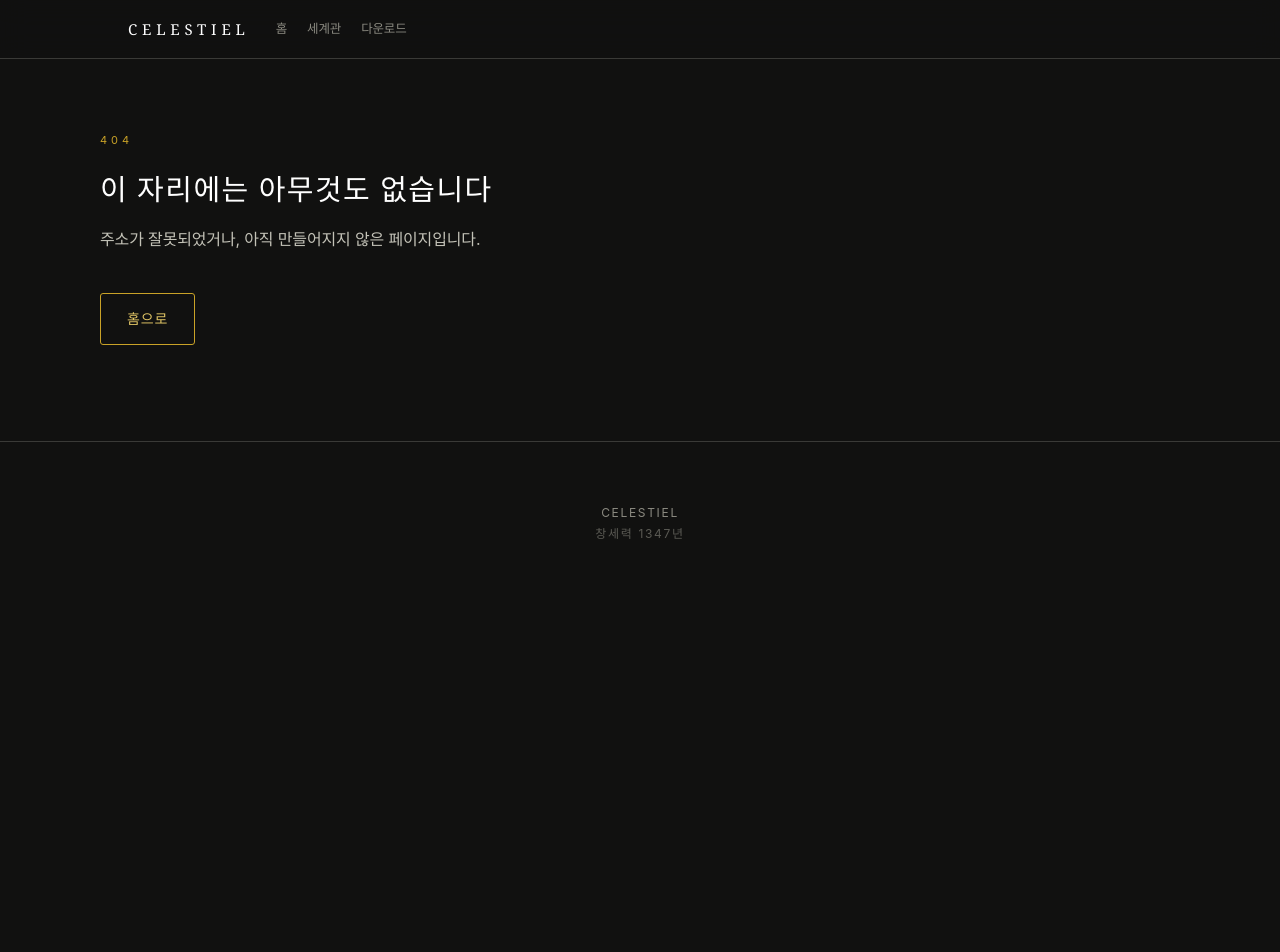
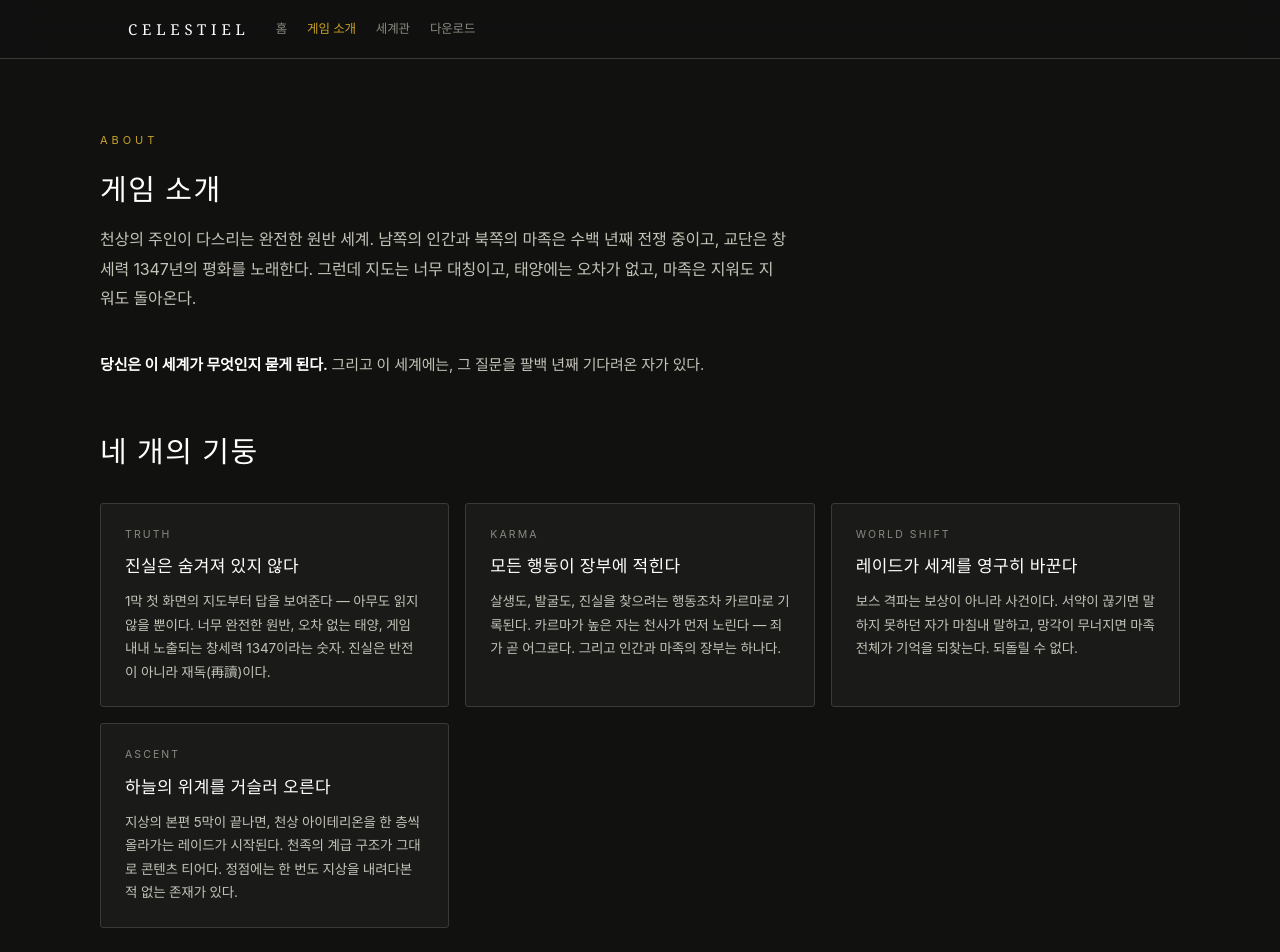
Before and after one commit to ju00moon-sketch/celestiel-web, a React (Vite) app in the folder web/: page /about in a window 1280 px wide. Before the commit this address had no page. Shown: the top 952 px of the page. Before the commit the page ends 800 px from the top, so only its background shows below. Built offline with nearby package versions, Linux system fonts and the light colour scheme.

Commit message:
게임 소개 페이지 추가 (/about)
- 설정집 내용 기반 소개: 네 개의 기둥, 세 개의 땅
- 내비게이션·홈 카드에 링크 추가

```diff
--- a/web/src/App.jsx
+++ b/web/src/App.jsx
@@ -1,6 +1,7 @@
 import { Routes, Route } from 'react-router-dom'
 import Layout from './components/Layout.jsx'
 import Home from './pages/Home.jsx'
+import About from './pages/About.jsx'
 import World from './pages/World.jsx'
 import Download from './pages/Download.jsx'
 import NotFound from './pages/NotFound.jsx'
@@ -10,6 +11,7 @@ export default function App() {
     <Routes>
       <Route element={<Layout />}>
         <Route path="/" element={<Home />} />
+        <Route path="/about" element={<About />} />
         <Route path="/world" element={<World />} />
         <Route path="/download" element={<Download />} />
         <Route path="*" element={<NotFound />} />
--- a/web/src/components/Layout.jsx
+++ b/web/src/components/Layout.jsx
@@ -2,6 +2,7 @@ import { NavLink, Link, Outlet } from 'react-router-dom'
 
 const LINKS = [
   { to: '/', label: '홈', end: true },
+  { to: '/about', label: '게임 소개' },
   { to: '/world', label: '세계관' },
   { to: '/download', label: '다운로드' },
 ]
--- /dev/null
+++ b/web/src/pages/About.jsx
@@ -0,0 +1,106 @@
+import { Link } from 'react-router-dom'
+
+// 소개 문구는 전부 설정집(celestiel-codex.html)에 있는 내용에서만 가져온다.
+// 플랫폼·출시일·가격처럼 정해지지 않은 것은 쓰지 않는다.
+
+const PILLARS = [
+  {
+    tag: 'TRUTH',
+    title: '진실은 숨겨져 있지 않다',
+    body: '1막 첫 화면의 지도부터 답을 보여준다 — 아무도 읽지 않을 뿐이다. 너무 완전한 원반, 오차 없는 태양, 게임 내내 노출되는 창세력 1347이라는 숫자. 진실은 반전이 아니라 재독(再讀)이다.',
+  },
+  {
+    tag: 'KARMA',
+    title: '모든 행동이 장부에 적힌다',
+    body: '살생도, 발굴도, 진실을 찾으려는 행동조차 카르마로 기록된다. 카르마가 높은 자는 천사가 먼저 노린다 — 죄가 곧 어그로다. 그리고 인간과 마족의 장부는 하나다.',
+  },
+  {
+    tag: 'WORLD SHIFT',
+    title: '레이드가 세계를 영구히 바꾼다',
+    body: '보스 격파는 보상이 아니라 사건이다. 서약이 끊기면 말하지 못하던 자가 마침내 말하고, 망각이 무너지면 마족 전체가 기억을 되찾는다. 되돌릴 수 없다.',
+  },
+  {
+    tag: 'ASCENT',
+    title: '하늘의 위계를 거슬러 오른다',
+    body: '지상의 본편 5막이 끝나면, 천상 아이테리온을 한 층씩 올라가는 레이드가 시작된다. 천족의 계급 구조가 그대로 콘텐츠 티어다. 정점에는 한 번도 지상을 내려다본 적 없는 존재가 있다.',
+  },
+]
+
+const LANDS = [
+  {
+    tag: 'SOLARIA',
+    title: '솔라리아 — 인간의 땅',
+    body: '비옥하고 온화하며 대재해가 없다. 교단은 그것을 은총이라 가르친다. 여정은 남부 밀밭 마을 캄포 비에호에서 시작된다.',
+  },
+  {
+    tag: 'KINNERIA',
+    title: '킨네리아 — 재의 회랑',
+    body: '수백 년째 전선인 띠 모양의 땅. 그리고 800년 전 문명의 유적이 가장 많이 묻힌 곳. 발굴하러 가는 곳이 곧 전선이다.',
+  },
+  {
+    tag: 'SKARD',
+    title: '스카르드 — 마족의 땅',
+    body: '마족의 말로 「남은 것」. 왜 그렇게 부르는지는 그들 자신도 모른다. 지워도 지워도 돌아오는 자들이 사는 곳.',
+  },
+  {
+    tag: 'AETHERION',
+    title: '아이테리온 — 천상계',
+    body: '눈부시게 아름답지만 사람이 살 수 없는 아름다움. 절대신은 내려오지 않으므로, 올라가는 수밖에 없다.',
+  },
+]
+
+export default function About() {
+  return (
+    <div className="wrap page">
+      <div className="eyebrow">ABOUT</div>
+      <h2>게임 소개</h2>
+      <p className="lead">
+        천상의 주인이 다스리는 완전한 원반 세계. 남쪽의 인간과 북쪽의 마족은
+        수백 년째 전쟁 중이고, 교단은 창세력 1347년의 평화를 노래한다. 그런데
+        지도는 너무 대칭이고, 태양에는 오차가 없고, 마족은 지워도 지워도
+        돌아온다.
+      </p>
+      <p style={{ marginBottom: '38px' }}>
+        <strong>당신은 이 세계가 무엇인지 묻게 된다.</strong> 그리고 이
+        세계에는, 그 질문을 팔백 년째 기다려온 자가 있다.
+      </p>
+
+      <h2 style={{ marginTop: '48px' }}>네 개의 기둥</h2>
+      <div className="grid">
+        {PILLARS.map(({ tag, title, body }) => (
+          <div className="card" key={tag}>
+            <div className="tag">{tag}</div>
+            <h3>{title}</h3>
+            <p>{body}</p>
+          </div>
+        ))}
+      </div>
+
+      <h2 style={{ marginTop: '48px' }}>세 개의 땅, 그리고 하늘</h2>
+      <div className="grid">
+        {LANDS.map(({ tag, title, body }) => (
+          <div className="card" key={tag}>
+            <div className="tag">{tag}</div>
+            <h3>{title}</h3>
+            <p>{body}</p>
+          </div>
+        ))}
+      </div>
+
+      <h2 style={{ marginTop: '48px' }}>개발 상태</h2>
+      <div className="notice" style={{ marginBottom: '28px' }}>
+        언리얼 엔진 5로 개발 중입니다. 플랫폼과 출시 시기는 아직 정해지지
+        않았으며, 정해지는 대로 이 사이트에 공개됩니다.
+      </div>
+
+      <div style={{ display: 'flex', gap: '12px', flexWrap: 'wrap' }}>
+        <Link className="btn" to="/world">
+          세계관 설정집 읽기
+        </Link>
+        <Link className="btn" to="/download">
+          다운로드 (준비 중)
+        </Link>
+      </div>
+    </div>
+  )
+}
--- a/web/src/pages/Home.jsx
+++ b/web/src/pages/Home.jsx
@@ -15,6 +15,15 @@ export default function Home() {
 
       <section className="wrap" style={{ paddingBottom: '96px' }}>
         <div className="grid">
+          <Link to="/about" className="card">
+            <div className="tag">ABOUT</div>
+            <h3>게임 소개</h3>
+            <p>
+              모든 행동이 장부에 적히는 세계. 진실은 숨겨져 있지 않고, 레이드는
+              세계를 영구히 바꿉니다.
+            </p>
+          </Link>
+
           <Link to="/world" className="card">
             <div className="tag">CODEX</div>
             <h3>세계관 설정집</h3>
```
